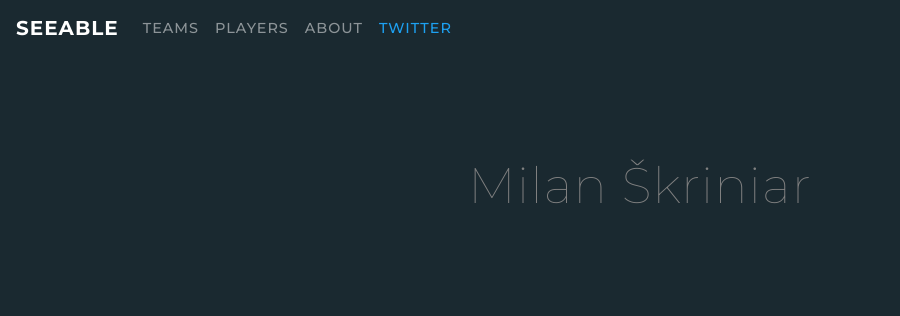
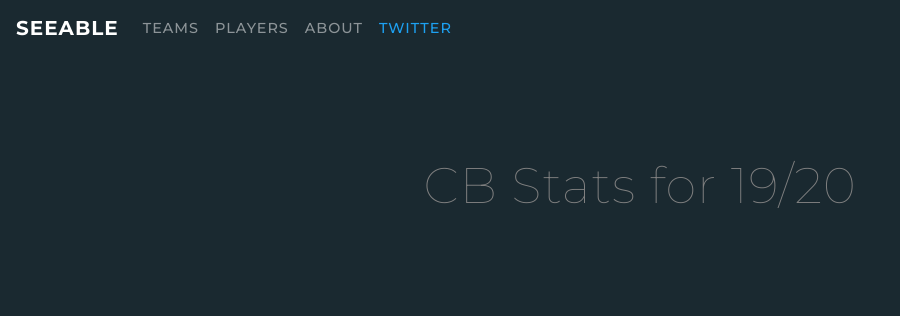
Before and after one commit to theojolliffe/SeeableNews, a Django app: page /Skriniar in a window 1280 px wide. Shown: the top 316 px of the page, without its empty margins (0-900 px from the left). Run offline with Django 3.2, Linux system fonts and the light colour scheme; some libraries are stand-ins or nearby versions; some web fonts are replaced.

Commit message:
Skriniar 2

```diff
--- a/seeablestats/templates/skriniar.html
+++ b/seeablestats/templates/skriniar.html
@@ -5,7 +5,7 @@
 {% load static %}
 
 <div class="positionsTitle">
-    <h1 class="positionsGrey">Milan Škriniar</h1>
+    <h1 class="positionsGrey">CB Stats for 19/20</h1>
 </div>
 
 <div class="container">
```
